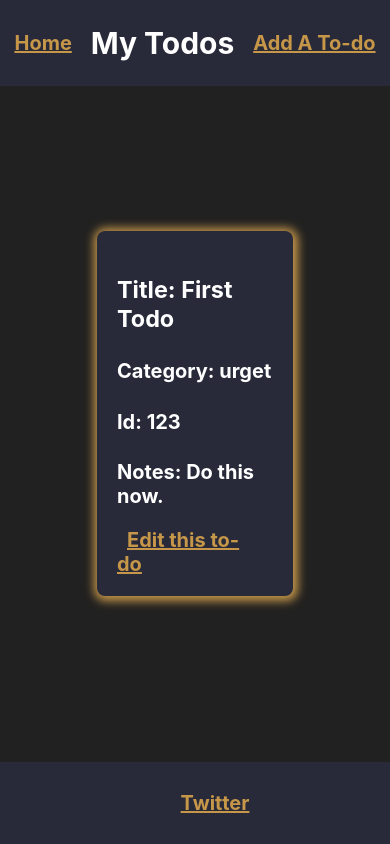
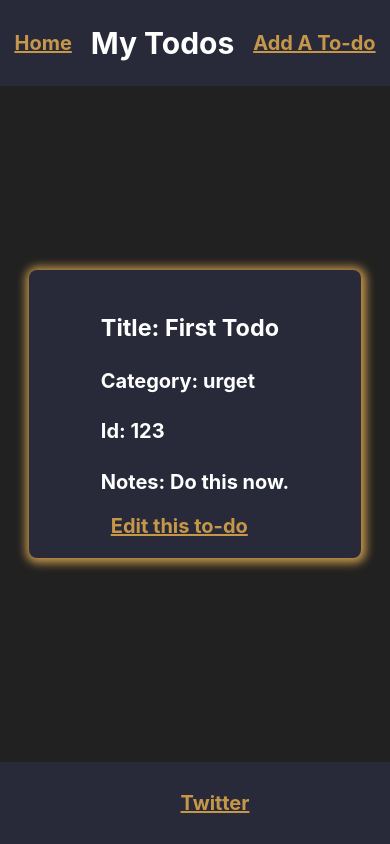
Before and after one commit to sunny0402/redux-toolkit-todo-list, a React (Create React App) app: page /todos/123 in a window 390 px wide. Shown: the top 844 px of the page. Built offline with nearby package versions, Linux system fonts and the light colour scheme.

Commit message:
Test mobile CSS.

```diff
--- a/src/App.css
+++ b/src/App.css
@@ -78,7 +78,7 @@
   flex-direction: column;
   align-items: center;
   justify-content: center;
-  width: 100%;
+  width: 100vw;
 }
 
 .single-todo-div {
@@ -86,7 +86,7 @@
   align-items: center;
   justify-content: center;
   background-color: var(--lighter-background);
-  width: 40%;
+  width: 75%;
   box-shadow: 1px 1px 10px 4px var(--shadow-color);
   border-radius: 8px;
   padding: 20px;
```
